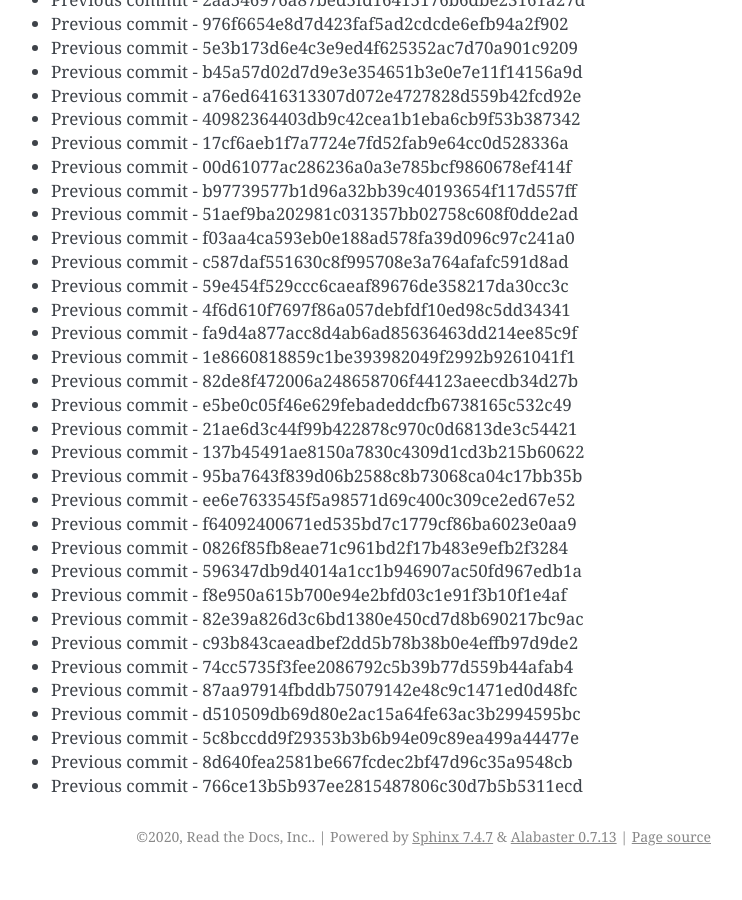
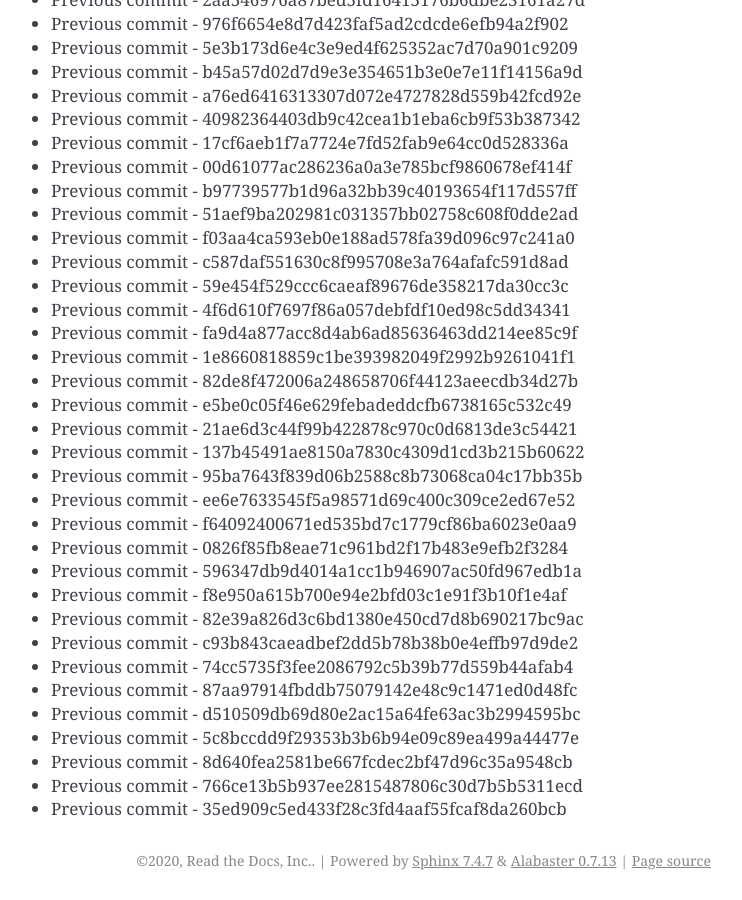
Before and after one commit to readthedocs/rtd-git-stresstest, a Sphinx documentation site: the page built from docs/updates.rst, in a window 1280 px wide and 900 px high, scrolled down 105885 px. Shown: the whole window, without its empty margins (399-1141 px from the left). Built offline with Sphinx 7.4.7, drawn with Linux system fonts in a browser that asks for light colours; before the commit the page ends 106761 px from its top, so only the background shows below that.

Commit message:
Generating commit from previous: 35ed909c5ed433f28c3fd4aaf55fcaf8da260bcb

```diff
--- a/docs/updates.rst
+++ b/docs/updates.rst
@@ -4481,3 +4481,4 @@ It can be tested for any performance characteristics.
 * Previous commit - 5c8bccdd9f29353b3b6b94e09c89ea499a44477e
 * Previous commit - 8d640fea2581be667fcdec2bf47d96c35a9548cb
 * Previous commit - 766ce13b5b937ee2815487806c30d7b5b5311ecd
+* Previous commit - 35ed909c5ed433f28c3fd4aaf55fcaf8da260bcb
```
